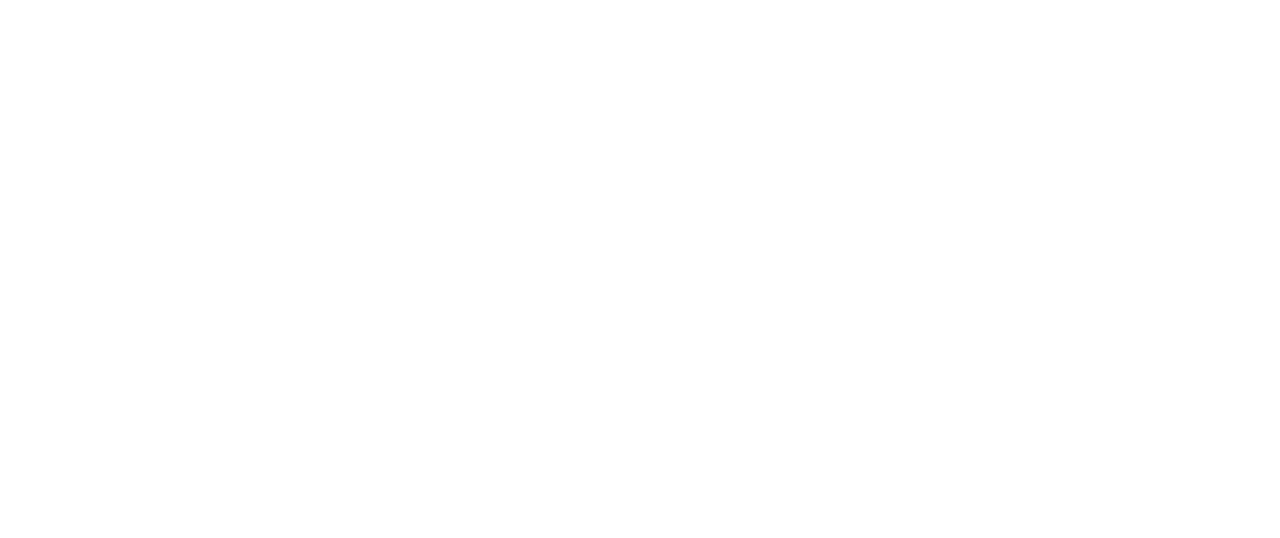
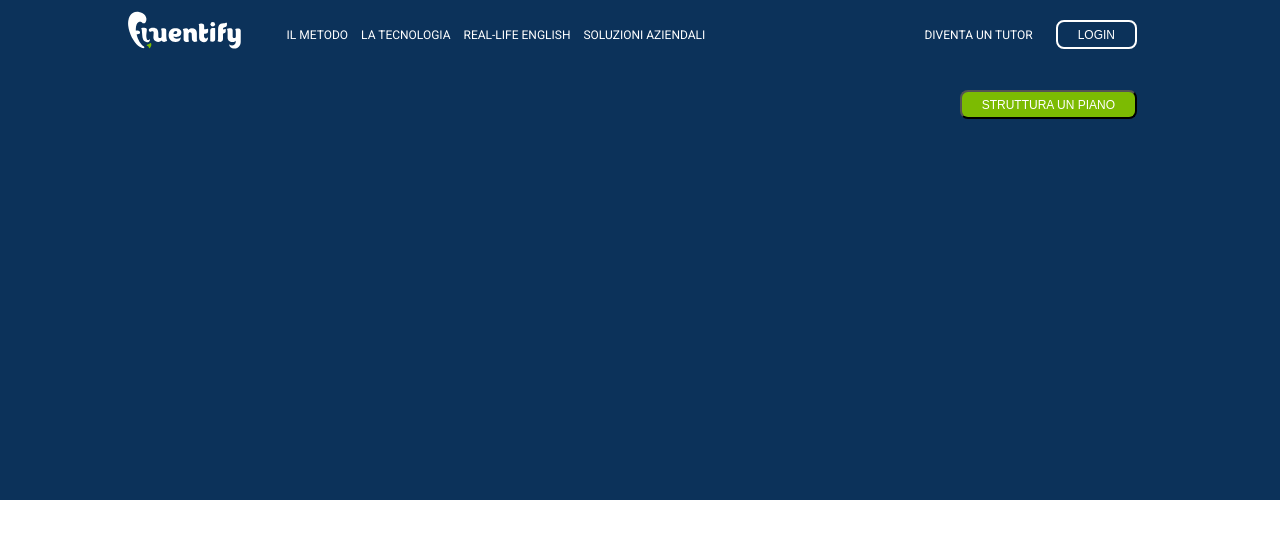
Before and after one commit to AndreaDex/htmlcss-fluentify, a plain HTML site: page index.html in a window 1280 px wide. Drawn offline with Linux system fonts and the light colour scheme.

Commit message:
complete nav

```diff
--- a/asset/css/style.css
+++ b/asset/css/style.css
@@ -5,6 +5,107 @@
     padding: 0;
 }
 
+body{
+    font-family: 'Roboto', sans-serif;
+}
 
 
 /* Utility class style */
+.clearfix{
+    content: "";
+    display: table;
+    clear: both;
+}
+.float{
+    float: left;
+}
+
+.container{
+    width: 80%;
+    margin: auto;
+}
+
+.btn{
+margin: 0 10px;
+padding: 5px 20px;
+border-radius: 8px;
+
+}
+
+.btn_out{
+    border: 2px solid white;
+    background-color: rgba(0, 0, 0, 0);
+}
+
+.btn_sol{
+
+}
+
+.bgc_blue{
+    background-color: rgba(12, 50, 90, 1);
+}
+
+.bgc_green{
+   background-color:  rgba(124, 187, 2, 1);
+}
+
+.bgc_gray{
+   background-color: rgba(211, 211, 211, 1);
+}
+
+.txtc_green{
+    color: rgba(124, 187, 2, 1);
+}
+
+.txtc_gray{
+    color: rgba(128, 128, 128, 1);
+}
+
+/*****
+Header Syle
+*****/
+header{
+    height: 500px;
+    font-size: 12px;
+}
+
+nav{
+    height: 70px;
+    line-height: 70px;
+}
+
+.logo{
+    width: 15%;
+    margin-top: 10px;
+    vertical-align: middle;
+}
+
+.l_menu{
+    width: 45%;
+    vertical-align: middle;
+}
+
+.r_menu{
+    width: 40%;
+    text-align: right;
+    vertical-align: middle;
+}
+
+ul{
+    display: inline-block;
+    list-style: none;
+
+}
+
+ul > li{
+    display: inline-block;
+    padding: 0 5px;
+
+}
+
+ul > li > a, ul>li>button>a{
+    text-decoration: none;
+    color: white;
+    text-transform: uppercase;
+    font-size: 12px;
+}
--- a/index.html
+++ b/index.html
@@ -16,16 +16,47 @@
 </head>
 
 <body>
-    <header>
+    <!-- Site header -->
+    <header class="bgc_blue">
+      <div class="container clearfix">
+        <nav>
+            <div class="logo float">
+                <img src="./asset/img/logo.svg" alt="logo Fluentify">
+            </div>
 
+            <div class="l_menu float">
+                <ul>
+                    <li><a href="">il metodo</a></li>
+                    <li><a href="">la tecnologia</a></li>
+                    <li><a href="">real-life english</a></li>
+                    <li><a href="">soluzioni aziendali</a></li>
+                </ul>
+
+            </div>
+
+            <div class="r_menu float">
+                <ul>
+                    <li><a href="">diventa un tutor</a></li>
+                    <li><button class="btn btn_out"> <a href="">login</a></button></li>
+                    <li><button class="btn btn_sol bgc_green"><a href="">struttura un piano</a></button></li>
+                </ul>
+            </div>
+        </nav>
+    </div>
     </header>
+    <!-- /Site header -->
 
+    <!-- site main -->
     <main>
 
     </main>
+    <!-- /site main -->
 
+    <!-- site footer -->
     <footer>
 
     </footer>
+    <!-- /site footer -->
+
 </body>
 </html>
```
